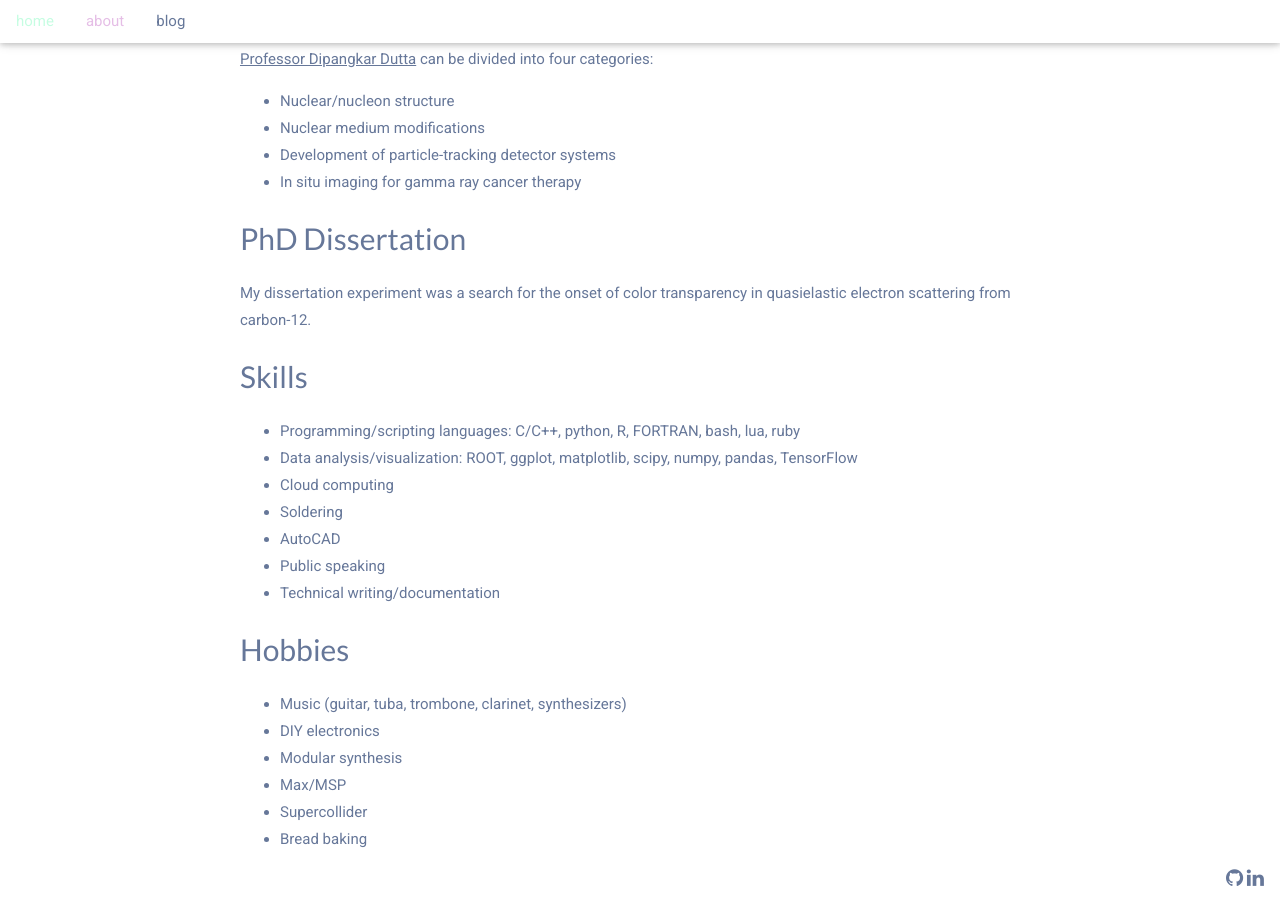
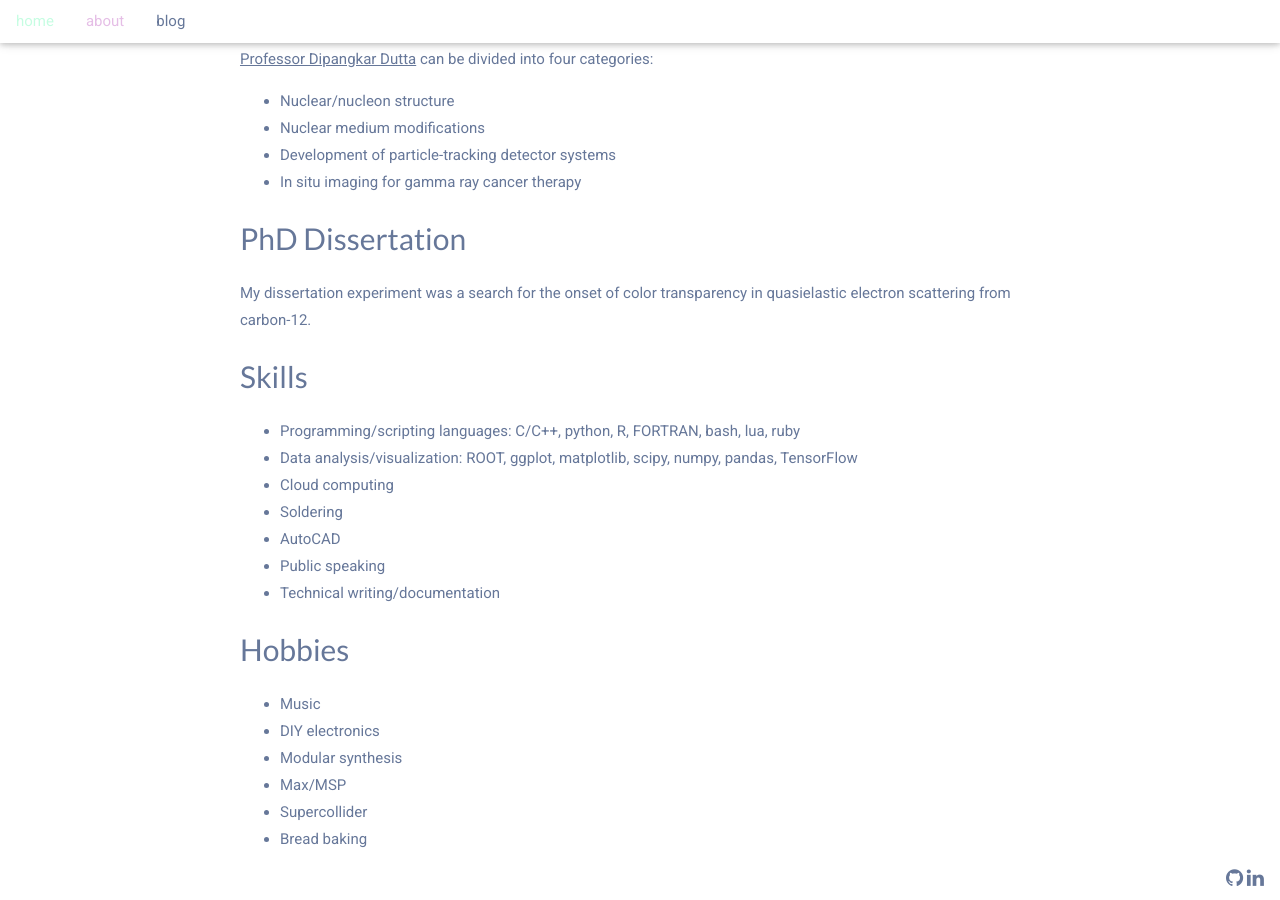
Before and after one commit to johnmatter/johnmatter.github.io, a Jekyll site: the page built from about.md, in a window 1280 px wide and 900 px high, scrolled down 643 px. Built offline with Jekyll 4.4.1, drawn with Linux system fonts in a browser that asks for light colours.

Commit message:
modify about

```diff
--- a/about.md
+++ b/about.md
@@ -30,7 +30,7 @@ My dissertation experiment was a search for the onset of color transparency in q
 - Technical writing/documentation
 
 ## Hobbies
-- Music (guitar, tuba, trombone, clarinet, synthesizers)
+- Music
 - DIY electronics
 - Modular synthesis
 - Max/MSP
```
